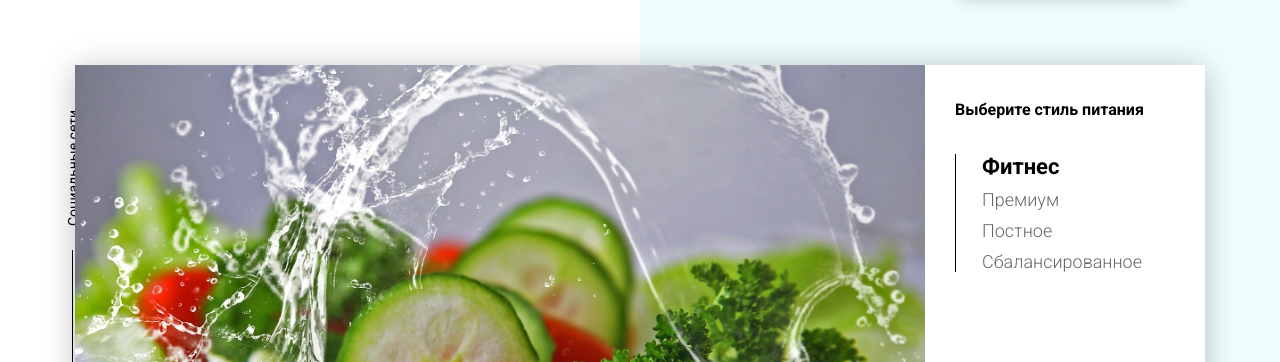
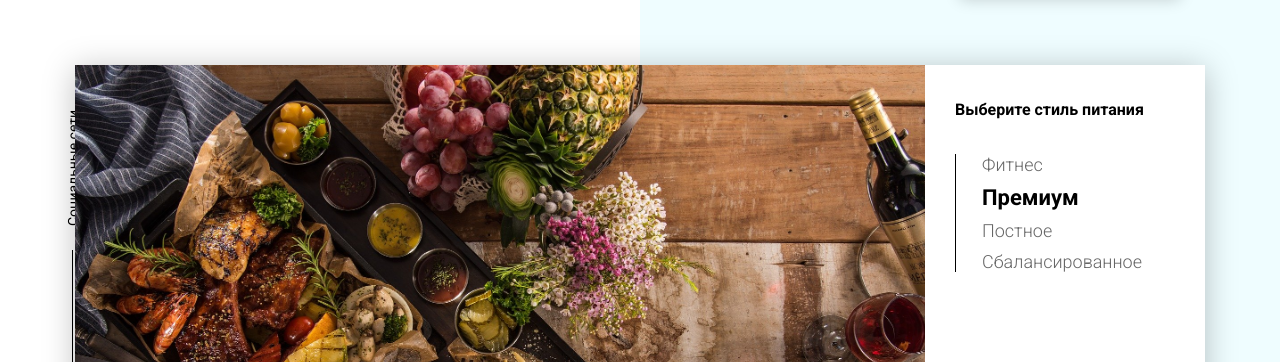
Before and after one commit to GaifullinDamir/js_food, a plain HTML site: page index.html in a window 1280 px wide. Both pictures are taken after a click on the element "Премиум". Shown: the part 132-494 px from the top of the page. Drawn offline with Linux system fonts and the light colour scheme.

Commit message:
Реализовали взаимоедйствие с табами.

```diff
--- a/index.html
+++ b/index.html
@@ -42,13 +42,13 @@
                         Меню "Фитнес" - это новый подход к приготовлению блюд: больше свежих овощей и фруктов. Для людей, которые интересуются спортом; активных и здоровых. Это абсолютно новый продукт с оптимальной ценой и высоким качеством!
                     </div>
                 </div>
-                <!-- <div class="tabcontent">
+                <div class="tabcontent">
                     <img src="img/tabs/elite.jpg" alt="elite">
                     <div class="tabcontent__descr">
                         Меню “Премиум” - мы используем не только красивый дизайн упаковки, но и качественное исполнение блюд. Красная рыба, морепродукты, фрукты - ресторанное меню без похода в ресторан!
                     </div>
-                </div> -->
-                <!-- <div class="tabcontent">
+                </div>
+                <div class="tabcontent">
                     <img src="img/tabs/post.jpg" alt="post">
                     <div class="tabcontent__descr">
                         Наше специальное “Постное меню” - это тщательный подбор ингредиентов: полное отсутствие продуктов животного происхождения. Полная гармония с собой и природой в каждом элементе! Все будет Ом!
@@ -59,7 +59,7 @@
                     <div class="tabcontent__descr">
                         Меню "Сбалансированное" - это соответствие вашего рациона всем научным рекомендациям. Мы тщательно просчитываем вашу потребность в к/б/ж/у и создаем лучшие блюда для вас.
                     </div>
-                </div> -->
+                </div>
                 <div class="tabheader">
                     <h3>Выберите стиль питания</h3>
                     <div class="tabheader__items">
--- a/js/script.js
+++ b/js/script.js
@@ -0,0 +1,42 @@
+window.addEventListener('DOMContentLoaded', () =>{
+
+    const tabs = document.querySelectorAll('.tabheader__item'),
+        tabsContent = document.querySelectorAll('.tabcontent'),
+        tabsParent = document.querySelector('.tabheader__items');
+
+    //Скрываем табы
+    function hideTabContent(){
+        // tabsContent.forEach(item => {
+        //     item.style.display = 'none';
+        // });
+        tabsContent.forEach(item => {
+            item.classList.add('hide');
+            item.classList.remove('show', 'fade');
+        });
+        tabs.forEach(item => {
+            item.classList.remove('tabheader__item_active');
+        })
+    }
+
+    function showTabContent(i = 0){
+        tabsContent[i].classList.add('show', 'fade');
+        tabsContent[i].classList.remove('hide');
+        tabs[i].classList.add('tabheader__item_active');
+    }
+
+    hideTabContent();
+    showTabContent();
+
+    tabsParent.addEventListener('click', (event) =>{
+        const target = event.target;
+
+        if(target && target.classList.contains('tabheader__item')){
+            tabs.forEach((item, i) =>{
+                if (target == item) {
+                    hideTabContent();
+                    showTabContent(i);
+                }
+            })
+        }
+    })
+});
```
Also changed, not shown: css/style.css.
